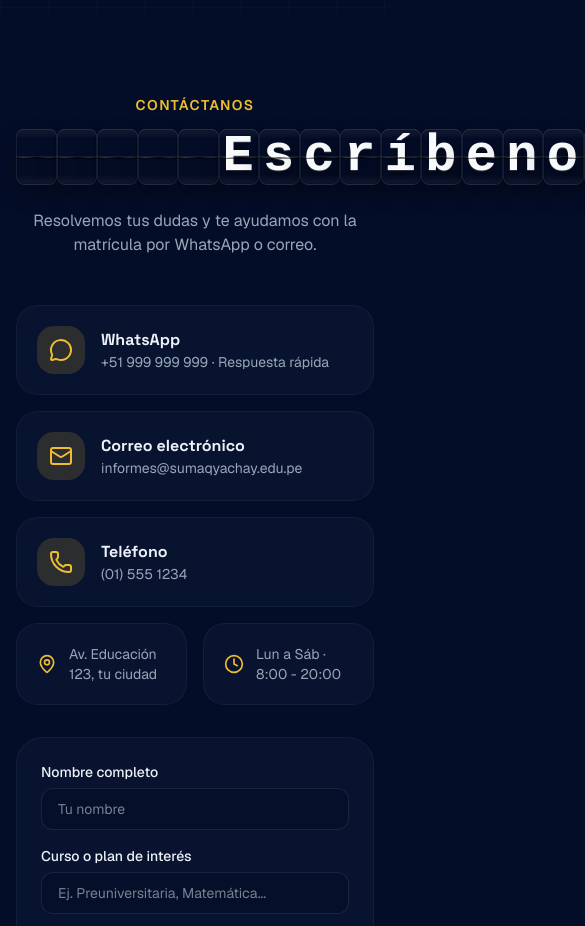
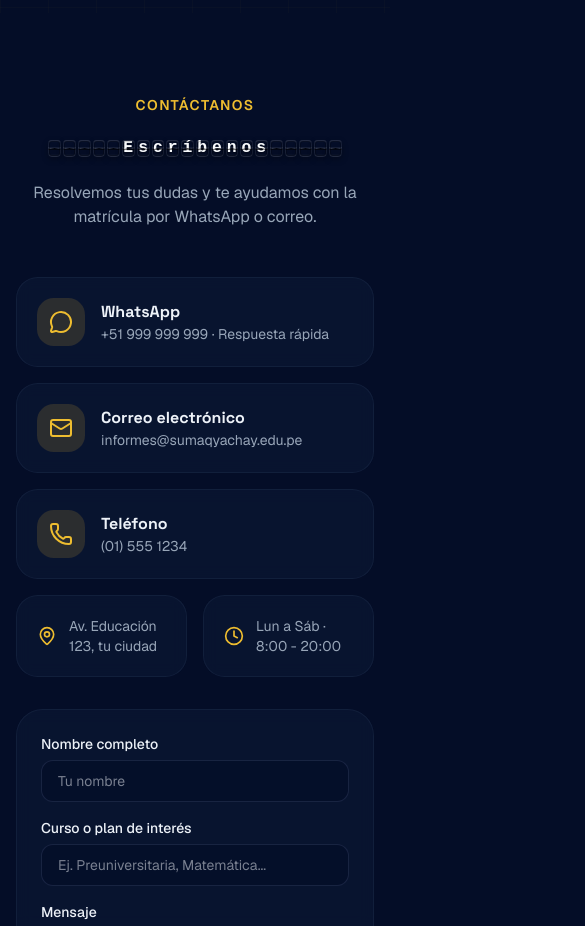
Before and after one commit to GodofredoGT/SumaqYachay, a Next.js app: page / in a window 390 px wide. Shown: the part 8500-9426 px from the top of the page, 585 px wide, since content can reach past the window. Built offline with nearby package versions, Linux system fonts and the light colour scheme.

Commit message:
feat: improve responsive split-flap heading

```diff
--- a/components/SplitFlapText.tsx
+++ b/components/SplitFlapText.tsx
@@ -50,7 +50,7 @@ const CHARSETS: Record<string, string> = {
 };
 
 const styles = `
-.split-flap-text{font-family:'SFMono-Regular','Roboto Mono','Cascadia Code','Liberation Mono',Menlo,monospace;font-size:var(--split-flap-font-size,52px);font-weight:760;line-height:1;letter-spacing:.035em;font-variant-numeric:tabular-nums}
+.split-flap-text{display:inline-flex;gap:var(--split-flap-gap,6px);font-family:'SFMono-Regular','Roboto Mono','Cascadia Code','Liberation Mono',Menlo,monospace;font-size:var(--split-flap-font-size,52px);font-weight:760;line-height:1;letter-spacing:.035em;font-variant-numeric:tabular-nums}
 .split-flap-text__tile{position:relative;width:.78em;height:1.08em;overflow:hidden;border-radius:var(--split-flap-radius,8px);background:radial-gradient(circle at 50% 0%,rgba(255,255,255,.16),transparent 44%),linear-gradient(180deg,color-mix(in srgb,var(--split-flap-tile-color,#111827) 82%,white),var(--split-flap-tile-color,#111827));box-shadow:0 .035em .08em rgba(255,255,255,.08) inset,0 -.05em .1em rgba(0,0,0,.38) inset,0 .16em .38em rgba(0,0,0,.28);perspective:520px;transform-style:preserve-3d;isolation:isolate}
 .split-flap-text__tile:before{content:'';position:absolute;z-index:8;top:calc(50% - .5px);left:0;width:100%;height:1px;background:linear-gradient(90deg,transparent,rgba(255,255,255,.18) 18%,rgba(0,0,0,.64) 50%,rgba(255,255,255,.14) 82%,transparent);box-shadow:0 -1px 0 rgba(255,255,255,.08),0 1px 0 rgba(0,0,0,.5);pointer-events:none}
 .split-flap-text__tile:after{content:'';position:absolute;inset:0;z-index:9;border:1px solid rgba(255,255,255,.08);border-radius:inherit;box-shadow:0 0 0 1px rgba(0,0,0,.2) inset;pointer-events:none}
--- a/components/contacto.tsx
+++ b/components/contacto.tsx
@@ -31,21 +31,21 @@ export function Contacto() {
           <span className="text-sm font-semibold uppercase tracking-widest text-primary">
             Contáctanos
           </span>
-          <h2 className="mt-3 font-heading text-3xl font-bold text-balance md:text-4xl">
+          <h2 className="mt-3 w-full overflow-visible font-heading text-3xl font-bold text-balance md:text-4xl">
             <SplitFlapText
               words={["¿Listo para empezar?", "     Escríbenos"]}
-              flipDuration = {0.12}
-              stagger = {0.06}
-              cycleDelay = {2400}
+              flipDuration={0.12}
+              stagger={0.06}
+              cycleDelay={2400}
               charset="alphanumeric"
-              flipsPerChar = {8}
-              tileColor = "#040d27"
-              textColor = "#f8fafc"
-              tileRadius = {8}
-              gap = {6}
-              fontSize = {52}
+              flipsPerChar={8}
+              tileColor="#040d27"
+              textColor="#f8fafc"
+              tileRadius={"clamp(3px, 1vw, 8px)"}
+              gap={"clamp(2px, 0.5vw, 5px)"}
+              fontSize={"clamp(13px, 4.2vw, 32px)"}
               loop
-              padTo = {12}
+              padTo={20}
             />
           </h2>
           <p className="mt-4 text-muted-foreground text-pretty">
```
